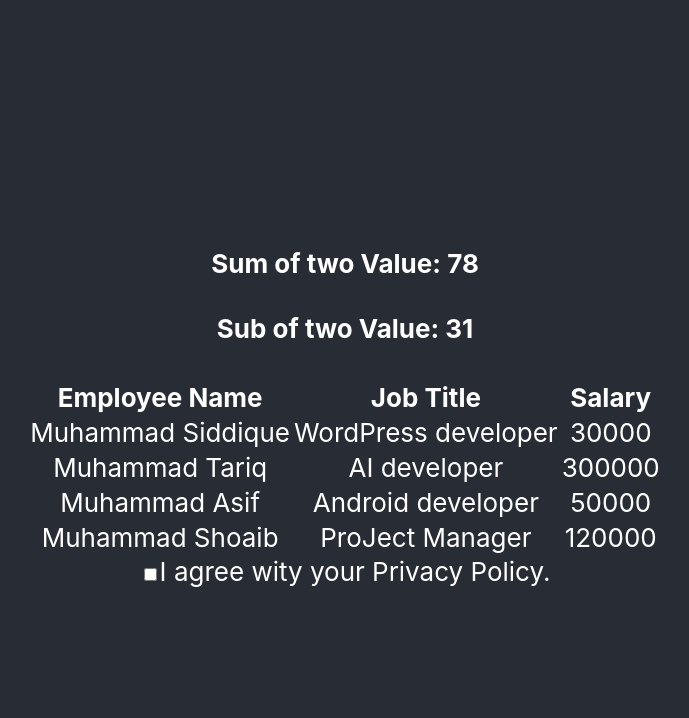
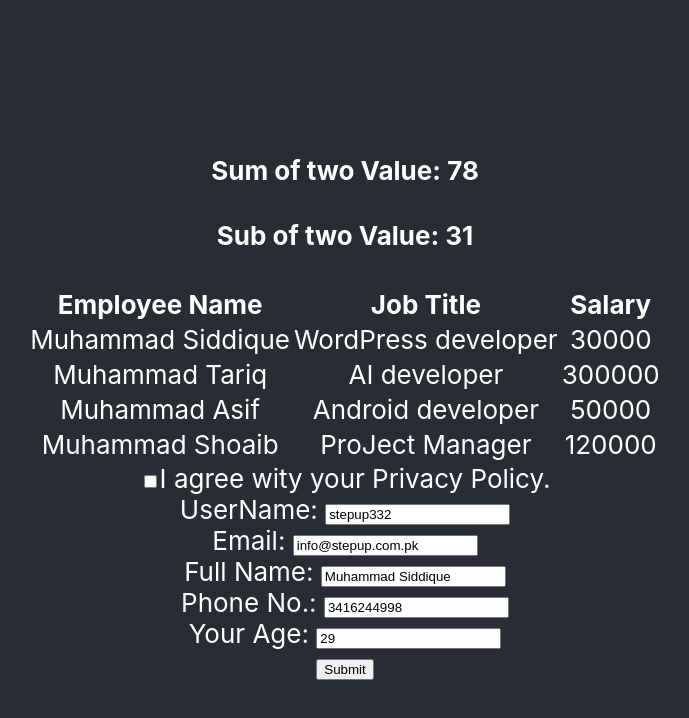
Before and after one commit to Muhammad1Siddique/react-typescript, a React (Create React App) app: page / in a window 1280 px wide. Shown: the top 718 px of the page, without its empty margins (295-984 px from the left). Built offline with nearby package versions, Linux system fonts and the light colour scheme; the HTML template or start-up script is replaced by a standard one.

Commit message:
UserForm using useState

```diff
--- a/src/App.tsx
+++ b/src/App.tsx
@@ -2,6 +2,7 @@ import React from 'react';
 import PropsApp from './Components/PropsApp';
 import NewEmp from './Components/NewEmp';
 import ToggleButton from './Components/ToggleButton';
+import UserForm from './Components/UserForm';
 import './App.css';
 
 function App() {
@@ -11,6 +12,7 @@ function App() {
         <PropsApp/>
         <NewEmp/>
         <ToggleButton/>
+        <UserForm/>
       </header>
     </div>
   );
--- /dev/null
+++ b/src/Components/UserForm.tsx
@@ -0,0 +1,101 @@
+import React, {useState} from "react";
+
+interface IFormValidation{
+    username:string;
+    email: string;
+    name: string;
+    phone:number;
+    age:number;
+}
+
+const initialFormValue ={
+    username: "stepup332",
+    email:"info@stepup.com.pk",
+    name: "Muhammad Siddique",
+    phone: 3416244998,
+    age: 29
+}
+
+
+
+function UserForm(){
+    const [form, setForm] = useState<IFormValidation>(initialFormValue);
+
+    const onChangeUsername = (event:any) =>{
+        setForm({
+            ...form,
+            username: event.target.value
+        })
+      }
+
+      const onChangeEmail = (event:any) =>{
+          setForm({
+              ...form,
+              email: event.target.value
+          })
+      }
+
+      const onChangeName = (event:any) => {
+          setForm({
+              ...form,
+              name: event.target.value
+          })
+      }
+
+      const onChangePhone = (event:any) => {
+          setForm({
+              ...form,
+              phone: event.target.value
+          })
+      }
+
+      const onChangeAge = (event:any) =>{
+          setForm({
+              ...form,
+              age:event.target.value
+          })
+      }
+
+      const onSubmit = ()=>{
+          console.log("form", form);
+      }
+
+    return(
+        <div>
+            <form>
+                UserName: <input
+                type="text"
+                name="username"
+                value={form.username}
+                onChange={onChangeUsername}
+                /><br/>
+                Email: <input
+                type="email"
+                name="email"
+                value={form.email}
+                onChange={onChangeEmail}
+                /><br/>
+                Full Name: <input
+                type="text"
+                name="name"
+                value={form.name}
+                onChange={onChangeName}
+                /><br/>
+                Phone No.: <input
+                type="number"
+                name="phone"
+                value={form.phone}
+                onChange={onChangePhone}
+                /><br/>
+                Your Age: <input
+                type="number"
+                name="age"
+                value={form.age}
+                onChange={onChangeAge}
+                /><br/>
+                <button type="submit" onClick={onSubmit}>Submit</button>
+            </form>
+        </div>
+    )
+}
+export default UserForm;
```
